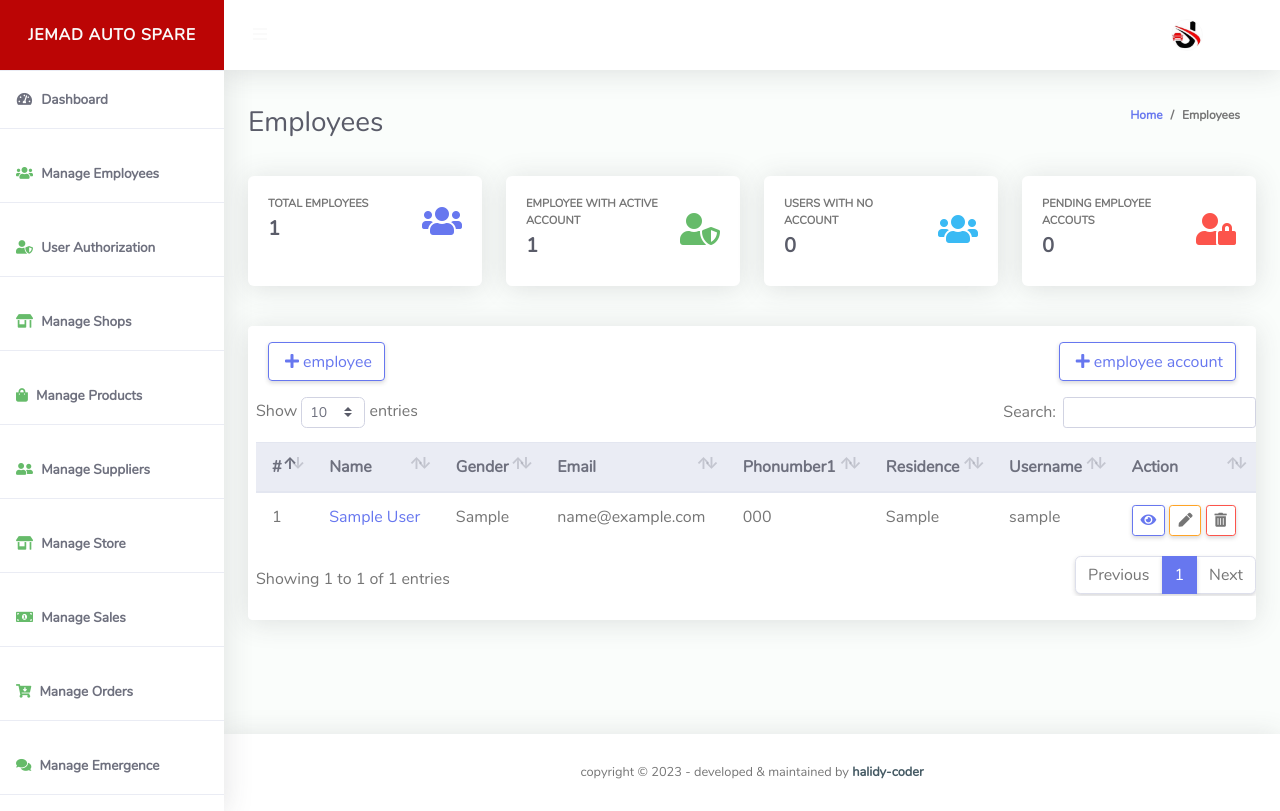
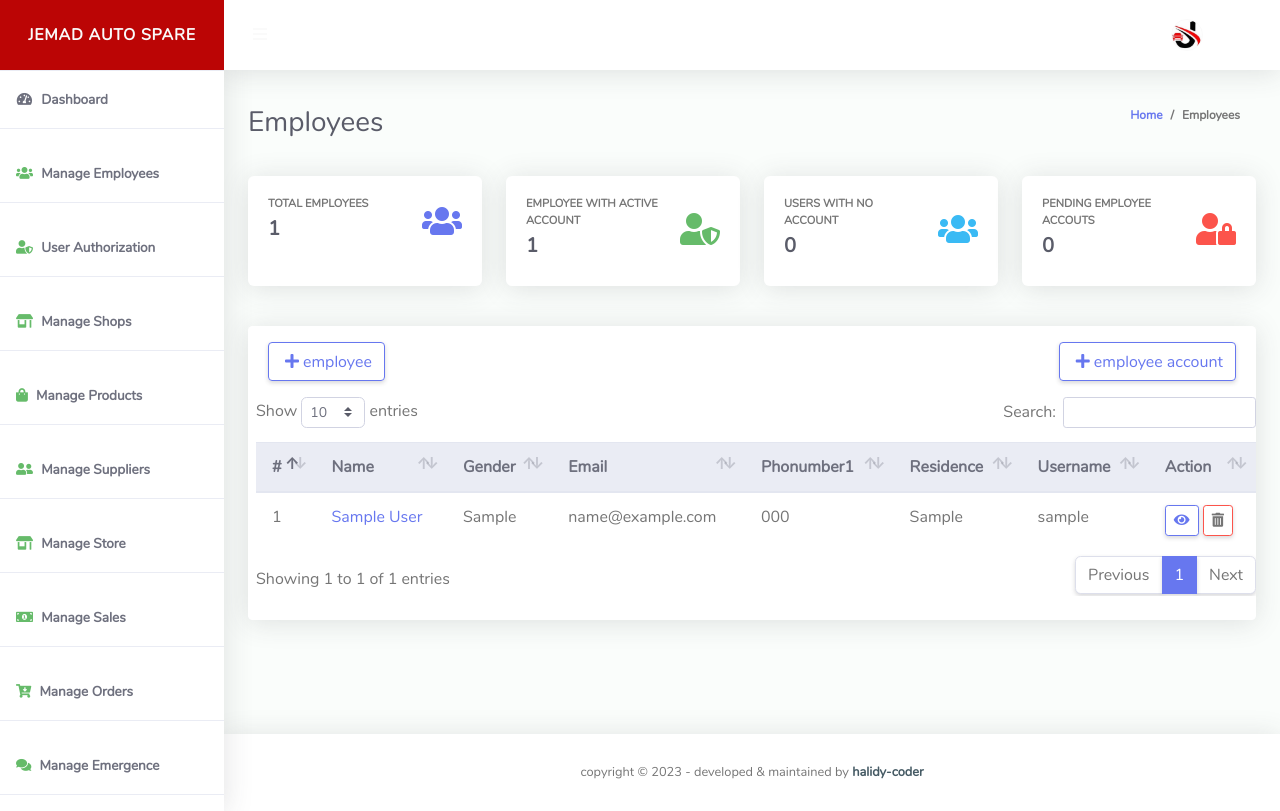
Before and after one commit to halidi-hamidu/DUKAWEBAPP, a Django app: page /my-employees in a window 1280 px wide. Run offline with Django 4.2, Linux system fonts and the light colour scheme; a user stored in the database is signed in; tables that the repository leaves empty hold one stand-in row (values such as "Sample post"); some libraries are stand-ins or nearby versions.

Commit message:
Update functionality removed

```diff
--- a/templates/store/employeeDatatable.html
+++ b/templates/store/employeeDatatable.html
@@ -44,8 +44,8 @@
                   <!-- <td>{{employee.employee_password}}</td> -->
                   <td>
                     <a data-toggle="modal" data-target="#employeeDetailViewModal{{employee.id}}" class="btn btn-sm btn-outline-primary text-primary"><i class="fas fas fa-eye"></i></a>
-                    <a  data-toggle="modal" data-target="#updateEmployeeModal{{employee.id}}"
-                    class="btn btn-sm btn-outline-warning"  ><i class="fas fas fas fa-pen"></i></a>
+                    <!-- <a  data-toggle="modal" data-target="#updateEmployeeModal{{employee.id}}"
+                    class="btn btn-sm btn-outline-warning"  ><i class="fas fas fas fa-pen"></i></a> -->
                     <a  data-toggle="modal" data-target="#deleteUserModal" class="btn btn-sm btn-outline-danger"><i class="fas fas fas far fa-trash-alt"></i></a>
                   </td>
                 </tr>
```
